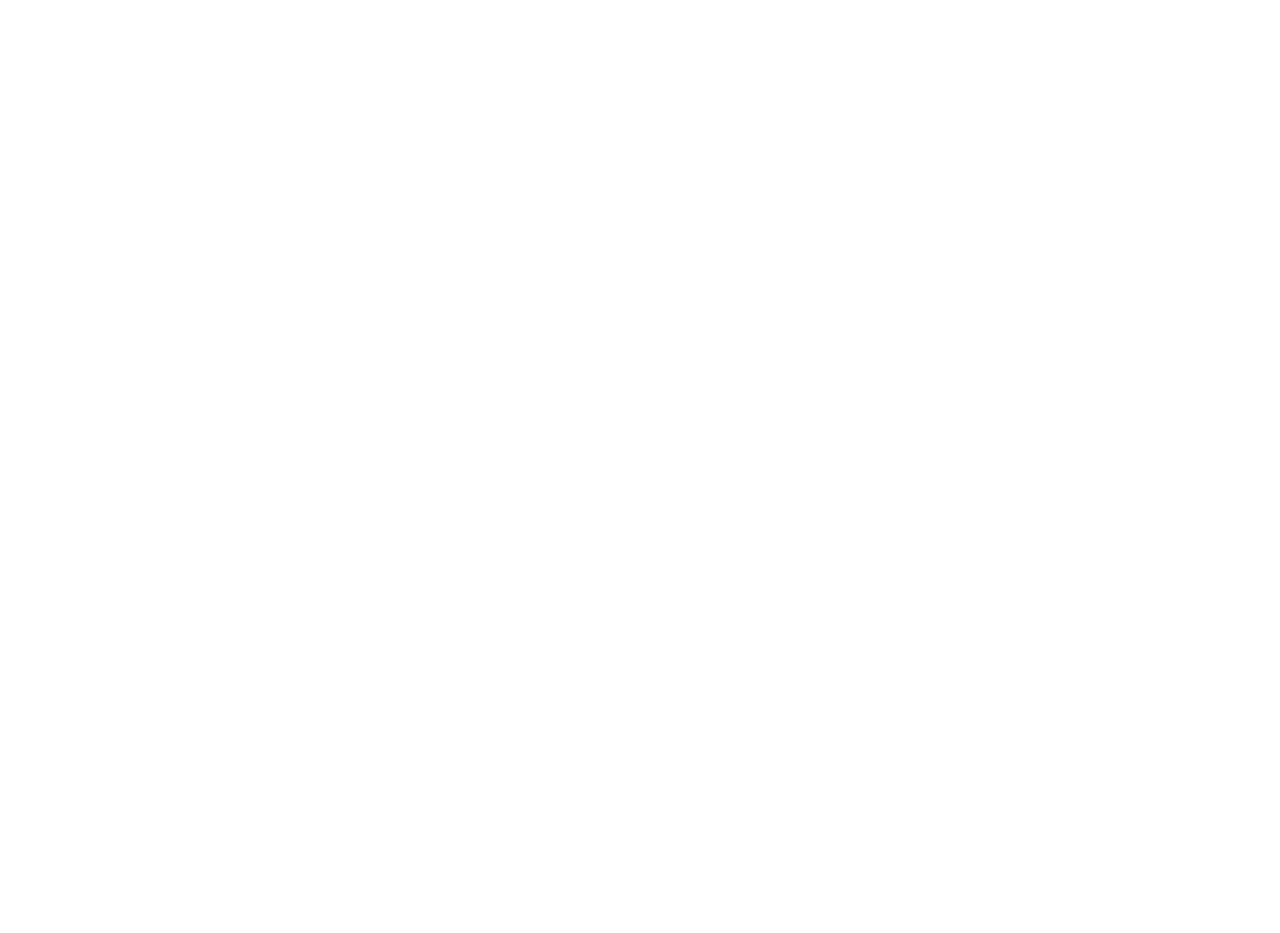
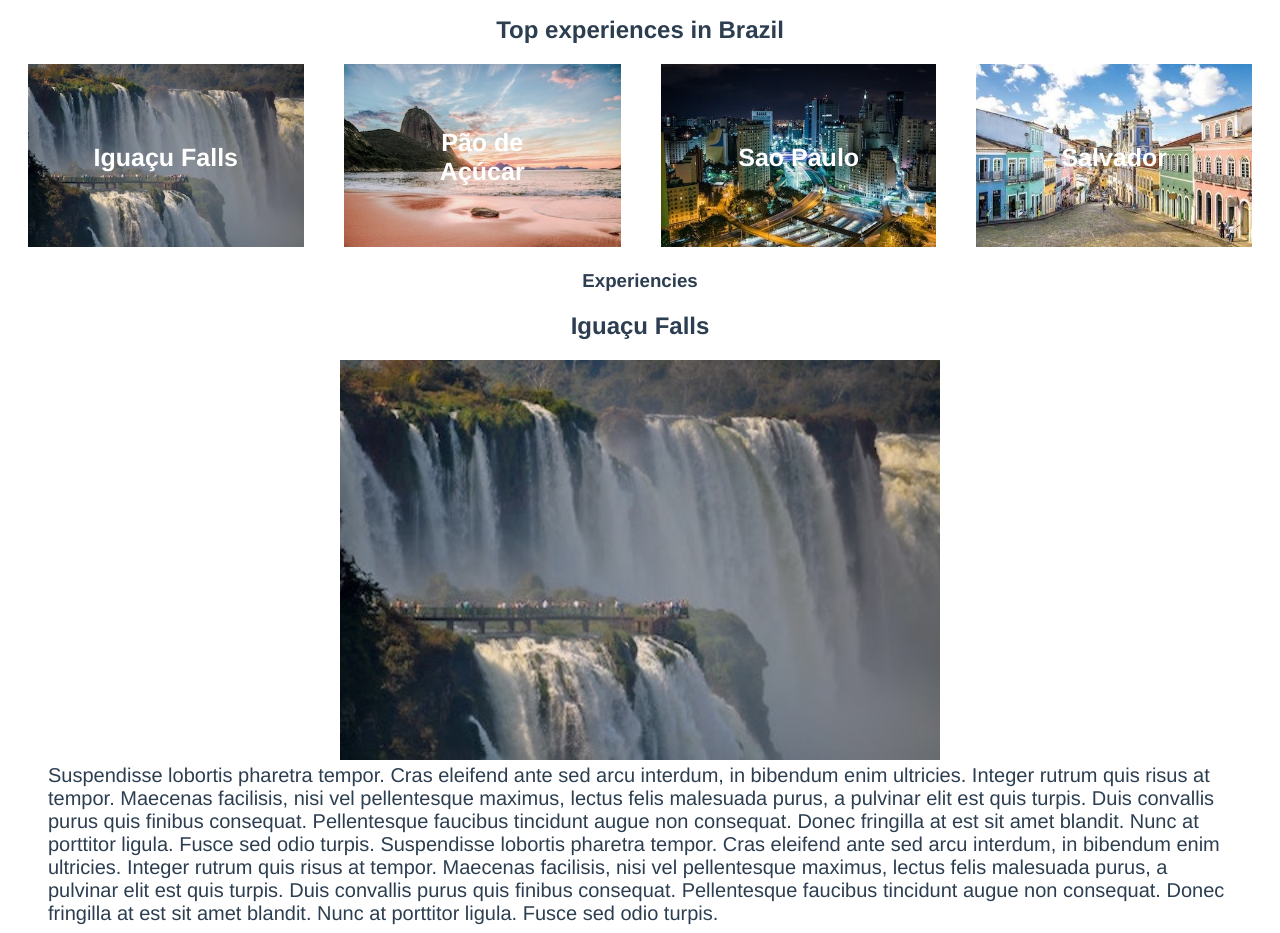
Before and after one commit to rivalcoba/vue-router-prj, a Vue app: page /details/brazil/iguacu-falls in a window 1280 px wide. Shown: the part 520-1453 px from the top of the page. Before the commit the page ends 800 px from the top, so only its background shows below. Built offline with nearby package versions, Linux system fonts and the light colour scheme.

Commit message:
GoBack Button

```diff
--- /dev/null
+++ b/src/components/GoBack.vue
@@ -0,0 +1,25 @@
+<template>
+  <span class="go-back">
+    <button @click="goBack">Go Back</button>
+  </span>
+</template>
+
+<script>
+export default {
+  methods: {
+    goBack() {
+      return this.$router.go(-1); // -1 Go Back
+    },
+  },
+};
+</script>
+
+<style scoped>
+.go-back {
+  display: flex;
+  cursor: pointer;
+}
+button {
+  border: 0;
+}
+</style>
--- a/src/router/index.js
+++ b/src/router/index.js
@@ -33,6 +33,17 @@
         /* webpackChunkName: "DestinationDetails" */ "../views/DestinationDetails.vue"
       ),
     props: true,
+    children: [
+      {
+        path: ":experienceSlug",
+        name: "experienceDetails",
+        props: true,
+        component: () =>
+          import(
+            /* webpackChunkName "ExperienceDetails" */ "@/views/ExperienceDetails.vue"
+          ),
+      },
+    ],
   },
 ];
 
--- a/src/views/DestinationDetails.vue
+++ b/src/views/DestinationDetails.vue
@@ -1,5 +1,7 @@
 <template>
-  <section class="destination">
+  <div>
+    <go-back />
+    <section class="destinations">
       <h1>{{ destination.name }}</h1>
       <div class="destination-details">
         <img
@@ -9,11 +11,42 @@
         <p>{{ destination.description }}</p>
       </div>
     </section>
+    <section class="experiences">
+      <h2>Top experiences in {{ destination.name }}</h2>
+      <div class="cards">
+        <div
+          v-for="experience in destination.experiences"
+          class="card"
+          :key="experience.slug"
+        >
+          <router-link
+            :to="{
+              name: 'experienceDetails',
+              params: { experienceSlug: experience.slug },
+            }"
+          >
+            <img
+              :src="require(`@/assets/${experience.image}`)"
+              alt="experience.name"
+            />
+            <span class="card__text">
+              {{ experience.name }}
+            </span>
+          </router-link>
+        </div>
+      </div>
+      <router-view :key="this.$route.path" />
+    </section>
+  </div>
 </template>
 
 <script>
 import store from "@/store";
+import GoBack from "@/components/GoBack";
 export default {
+  components: {
+    goBack: GoBack,
+  },
   props: {
     slug: {
       type: String,
@@ -48,4 +81,25 @@
   font-size: 20px;
   text-align: left;
 }
+.cards {
+  display: flex;
+  justify-content: space-between;
+}
+.cards img {
+  max-height: 200px;
+}
+.card {
+  padding: 0 20px;
+  position: relative;
+}
+.card__text {
+  position: absolute;
+  top: 50%;
+  left: 50%;
+  transform: translate(-50%, -50%);
+  color: white;
+  font-size: 25px;
+  font-weight: bold;
+  text-decoration: none;
+}
 </style>
--- /dev/null
+++ b/src/views/ExperienceDetails.vue
@@ -0,0 +1,60 @@
+<template>
+  <section>
+    <h1>Experiencies</h1>
+    <h2>{{ experience.name }}</h2>
+    <div class="experiencie-details">
+      <img
+        :src="require(`@/assets/${experience.image}`)"
+        :alt="experience.name"
+      />
+      <p>{{ experience.description }}</p>
+    </div>
+  </section>
+</template>
+
+<script>
+import store from "@/store.js";
+export default {
+  props: {
+    slug: {
+      type: String,
+      required: true,
+    },
+    experienceSlug: {
+      type: String,
+      required: true,
+    },
+  },
+  computed: {
+    destination() {
+      return store.destinations.find(
+        (destination) => destination.slug === this.slug
+      );
+    },
+    experience() {
+      return this.destination.experiences.find(
+        (experience) => experience.slug === this.experienceSlug
+      );
+    },
+  },
+};
+</script>
+
+<style scoped>
+img {
+  max-width: 600px;
+  height: auto;
+  width: 100%;
+  max-height: 400px;
+}
+.experience-details {
+  display: flex;
+  justify-content: space-between;
+  padding: 40px 0;
+}
+p {
+  margin: 0 40px;
+  font-size: 20px;
+  text-align: left;
+}
+</style>
```
Lines whose indentation alone changed are shown as unchanged.
